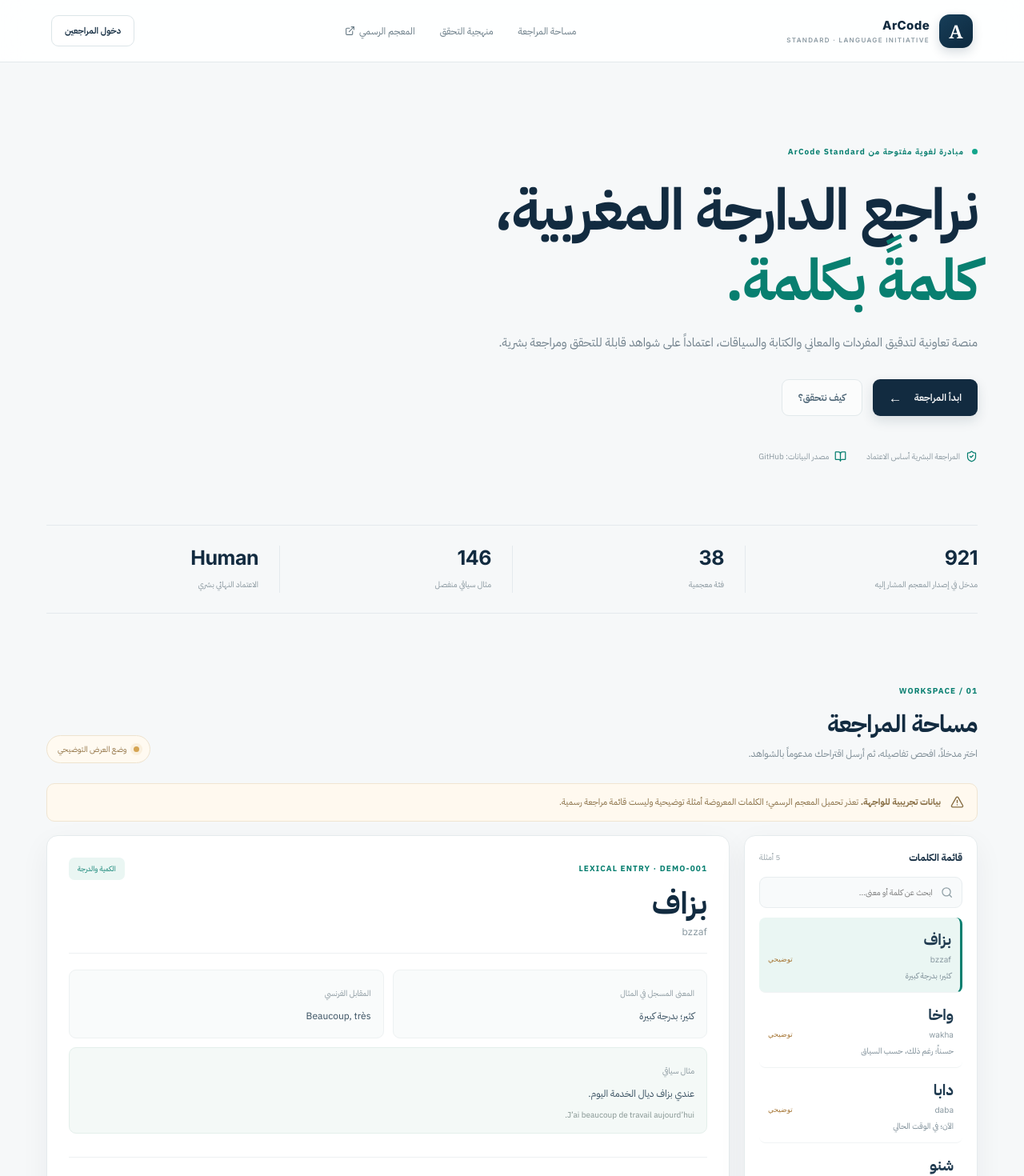
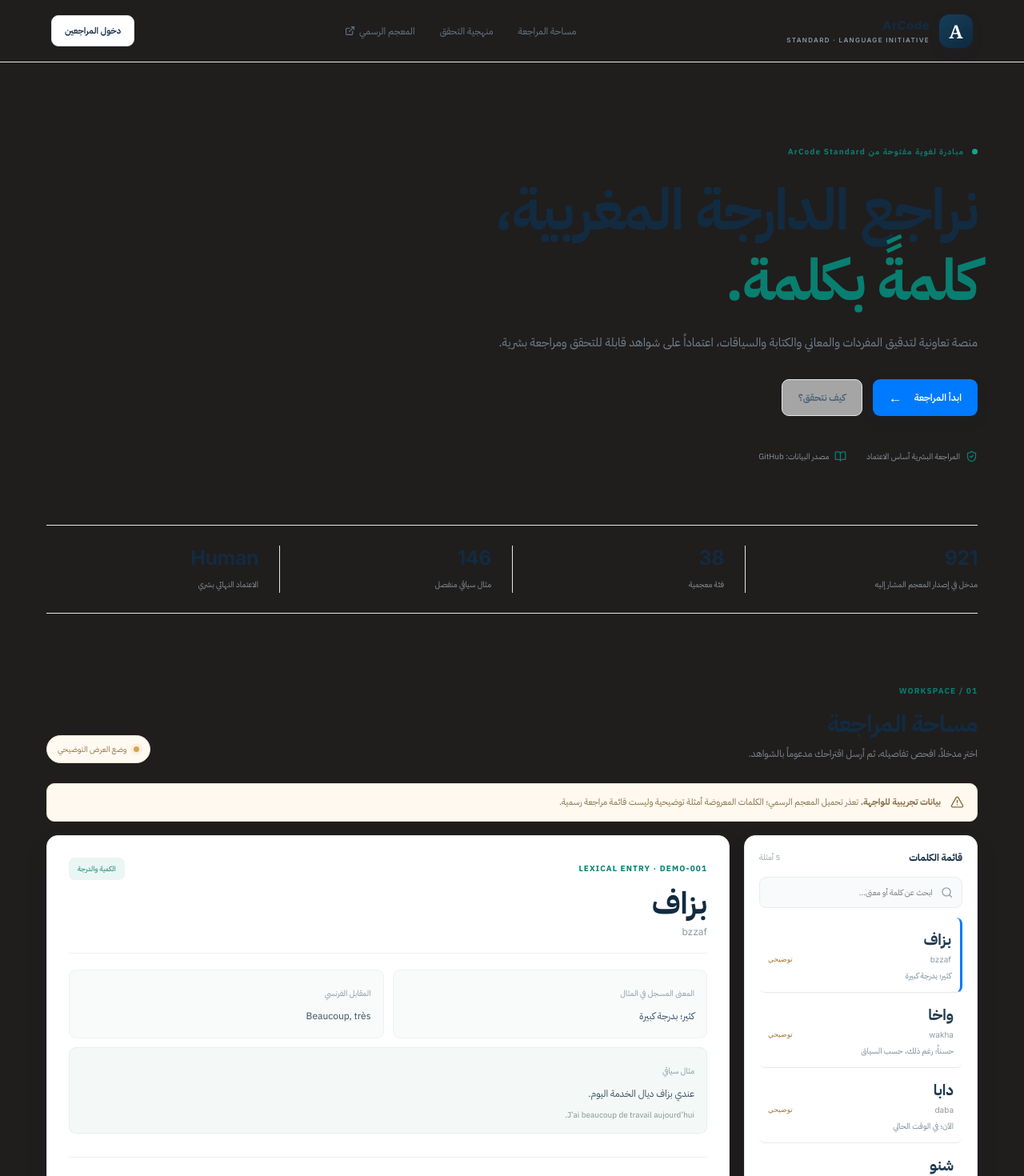
Before and after one commit to ArCode-Standard/darija-lexreview, a React (Vite) app: page / in a window 1280 px wide. Shown: the top 1470 px of the page at 80% size. Built offline with nearby package versions, Linux system fonts and the light colour scheme; no server answers.

Commit message:
feat: apply OpenDesign UI theme overlay safely

```diff
--- /dev/null
+++ b/src/new-theme.css
@@ -0,0 +1,21 @@
+:root {
+  /* OpenDesign Tokens - Dark Mode */
+  --bg: #201d1d;
+  --surface: #302c2c;
+  --fg: #fdfcfc;
+  --accent: #007aff;
+  --accent-hover: #0056b3;
+  --success: #30d158;
+  --warn: #ff9f0a;
+  --danger: #ff3b30;
+  --line: #464343;
+}
+
+/* Overriding Legacy Classes with Tokens */
+body { background-color: var(--bg) !important; color: var(--fg) !important; }
+.card, .detail, .word-list { background-color: var(--surface) !important; border-color: var(--line) !important; }
+.topbar { background-color: var(--bg) !important; border-bottom: 1px solid var(--line) !important; }
+.primary { background-color: var(--accent) !important; }
+.primary:hover { background-color: var(--accent-hover) !important; }
+.entry { background-color: var(--surface) !important; border-bottom: 1px solid var(--line) !important; }
+.entry.active { background-color: var(--surface) !important; border-right: 3px solid var(--accent) !important; }
--- a/src/styles.css
+++ b/src/styles.css
@@ -1,3 +1,4 @@
+@import './new-theme.css';
 @import url('https://fonts.googleapis.com/css2?family=IBM+Plex+Sans+Arabic:wght@400;500;600;700&family=Inter:wght@400;500;600;700;800&display=swap');
 
 :root {
```
